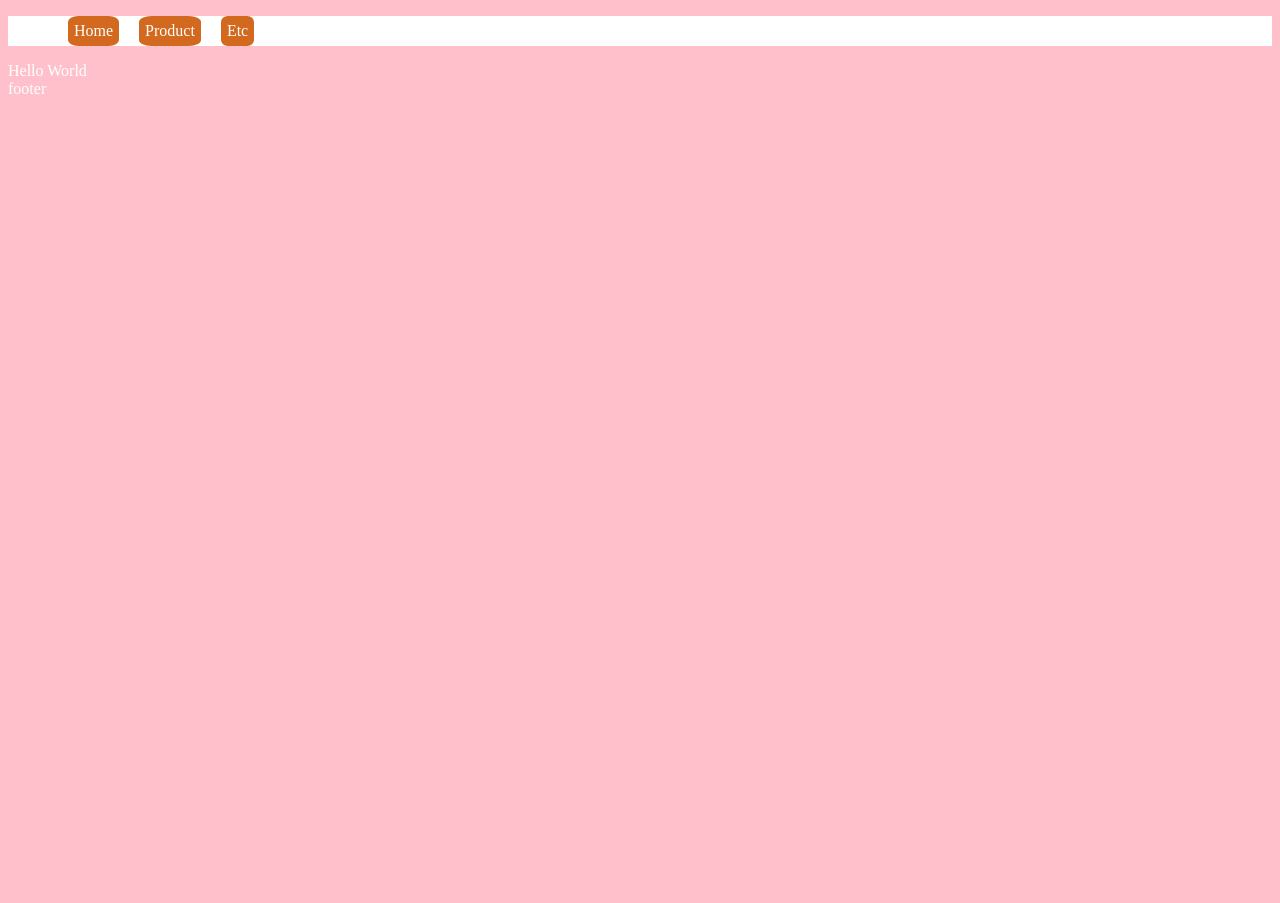
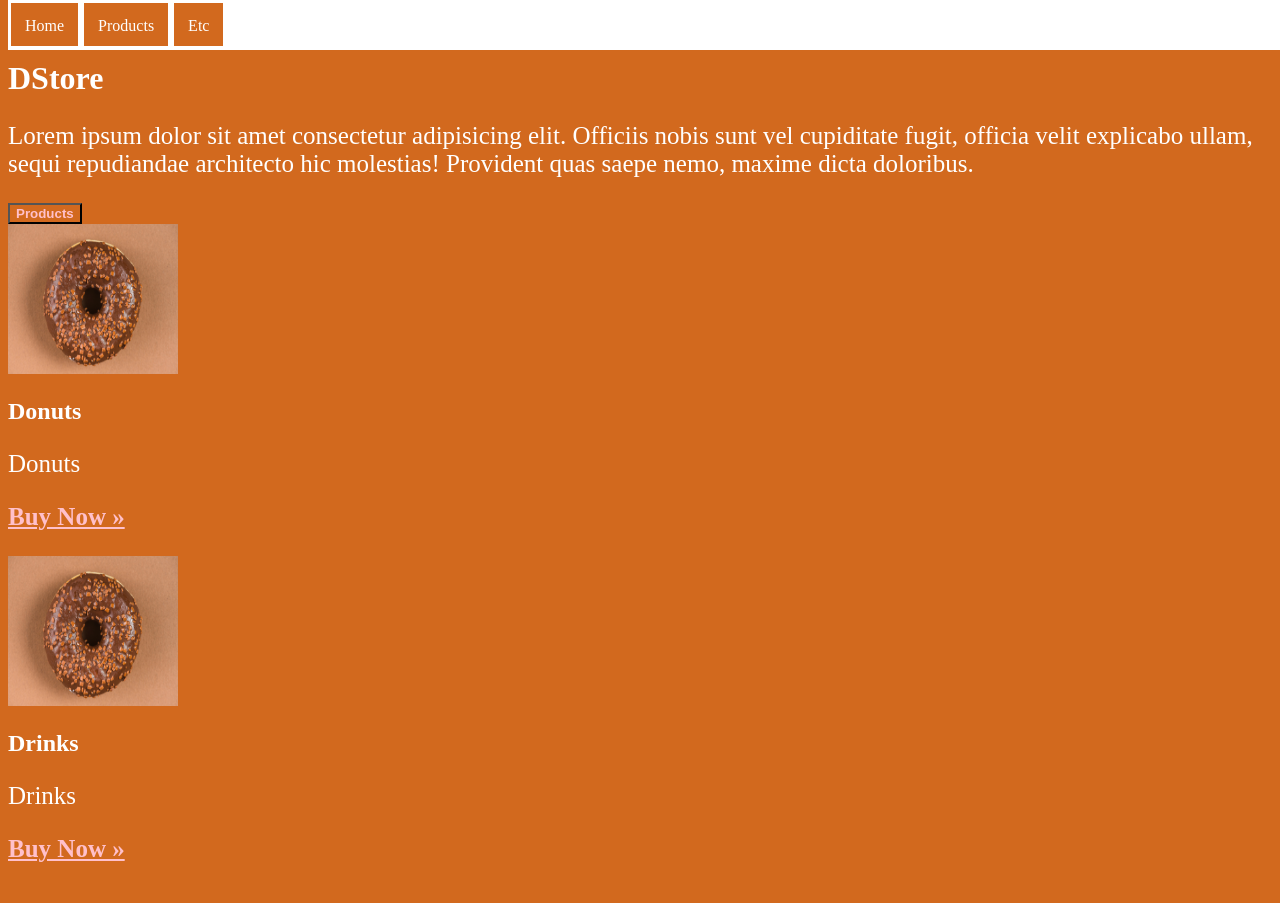
Before and after one commit to Egaxyz/DS, a PHP site: page / in a window 1280 px wide. Shown: the top 903 px of the page. Before the commit the page ends 94 px from the top, so only its background shows below. Run offline with PHP 8.4, Linux system fonts and the light colour scheme.

Commit message:
last update?

```diff
--- a/index.php
+++ b/index.php
@@ -5,24 +5,77 @@
     <meta charset="UTF-8">
     <meta name="viewport" content="width=device-width, initial-scale=1.0">
     <title>Document</title>
-    <link rel="stylesheet" href="main.css">
+    <link rel="stylesheet" href="style.css">
+
 </head>
 
 <body>
     <header>
-        <nav>
-            <ul>
-                <li>Home</li>
-                <li>Product</li>
-                <li>Etc</li>
+        <div class="head">
+            <ul class="nav">
+                <li class="nav-item"><a href="#" class="nav-link">Home</a></li>
+                <li class="nav-item"><a href="#" class="nav-link">Products</a></li>
+                <li class="nav-item"><a href="#" class="nav-link">Etc</a></li>
             </ul>
-        </nav>
+        </div>
     </header>
     <main>
-        Hello World
+        <div>
+            <div>
+                <h1 class="top">DStore</h1>
+                <p>Lorem ipsum dolor sit amet consectetur adipisicing elit. Officiis nobis sunt
+                    vel cupiditate fugit, officia velit explicabo ullam, sequi repudiandae architecto hic molestias!
+                    Provident quas saepe nemo, maxime dicta doloribus.</p>
+                <button class="btn" type="button">Products</button>
+            </div>
+        </div>
+        <div class="prod">
+            <div class="row">
+                <div>
+                    <img src="assets/donut.jpg" width="170px" height="150px">
+                    <h2>Donuts</h2>
+                    <p>Donuts</p>
+                    <p><a class="btn" href="#">Buy Now &raquo;</a></p>
+                </div>
+                <div>
+                    <div>
+                        <img src="assets/donut.jpg" width="170px" height="150px">
+                        <h2>Drinks</h2>
+                        <p>Drinks</p>
+                        <p><a class="btn" href="#">Buy Now &raquo;</a></p>
+                    </div>
+                </div>
+            </div>
+        </div>
+        <br>
+        <div class="row align-items-md-stretch">
+            <div class="col-md-6">
+                <div>
+                    <img src="https://i.pinimg.com/736x/68/a7/ac/68a7aca2ca222f71b72b743adc07fb08.jpg" alt="">
+                </div>
+            </div>
+            <div class="col-md-6">
+                <div class="left h-100 p-5 bg-body-tertiary border rounded-3">
+                    <h2>Donuts</h2>
+                    <p>Lorem ipsum dolor sit amet consectetur adipisicing elit. Asperiores molestias, a repellendus
+                        explicabo nulla dignissimos! Minus non, animi ratione distinctio neque quos nesciunt quis.
+                        Laboriosam veritatis eos non voluptatem fugiat!</p>
+                    <button class="btn" type="button">Products</button>
+                </div>
+            </div>
+        </div>
+        </div>
     </main>
-    <footer>
-        footer
+    <footer class="d-flex flex-wrap justify-content-between align-items-center py-3 my-4 border-top">
+        <div class="col-md-4 d-flex align-items-center">
+            <a href="/" class="mb-3 me-2 mb-md-0 text-body-secondary text-decoration-none lh-1">
+                <svg class="bi" width="30" height="24">
+                    <use xlink:href="#bootstrap" />
+                </svg>
+            </a>
+            <span class="mb-3 mb-md-0 text-body-secondary">&copy; Donut Store</span>
+        </div>
+
     </footer>
 </body>
 
--- a/main.css
+++ /dev/null
@@ -1,15 +0,0 @@
-body {
-  background-color: pink;
-  color: white;
-}
-ul {
-  display: flex;
-  background-color: white;
-}
-ul li {
-  list-style: none;
-  background-color: chocolate;
-  margin-left: 20px;
-  padding: 6px;
-  border-radius: 20%;
-}
--- /dev/null
+++ b/style.css
@@ -0,0 +1,60 @@
+body {
+  background-color: chocolate;
+  color: white;
+}
+header {
+  width: 100%;
+  background-color: white;
+}
+.nav {
+  position: fixed;
+  top: 0;
+  height: 50px;
+  width: 100%;
+  background-color: white;
+}
+
+.nav a {
+  color: white;
+  padding: 14px;
+  text-decoration: none;
+}
+ul {
+  list-style-type: none;
+  margin: 0;
+  padding: 0;
+  overflow: hidden;
+}
+ul li {
+  background-color: chocolate;
+  margin: 3px;
+  height: 43px;
+  float: left;
+}
+li a {
+  display: block;
+  color: white;
+  padding: 14px 16px;
+  text-decoration: none;
+}
+.btn {
+  background-color: chocolate;
+  color: pink;
+  font-weight: bold;
+}
+
+p {
+  font-size: 25px;
+}
+
+.left {
+  background-color: white;
+  color: chocolate;
+}
+
+footer {
+  background-color: black;
+}
+.top {
+  margin-top: 60px;
+}
```
Also changed, not shown: assets/donut.jpg (added).
